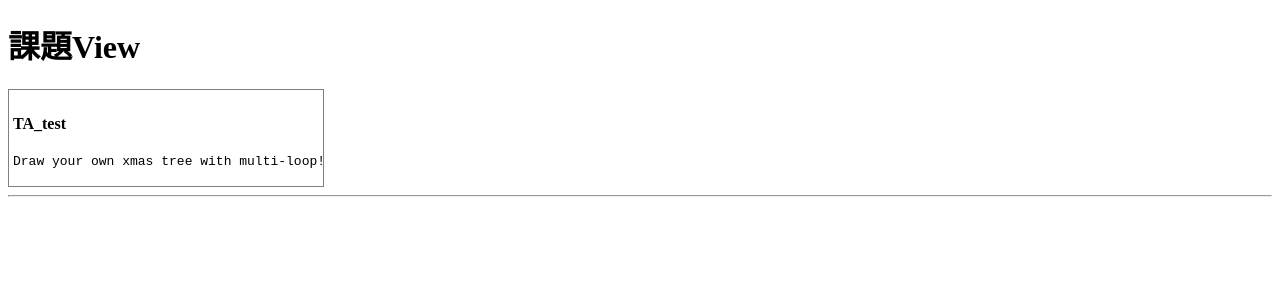
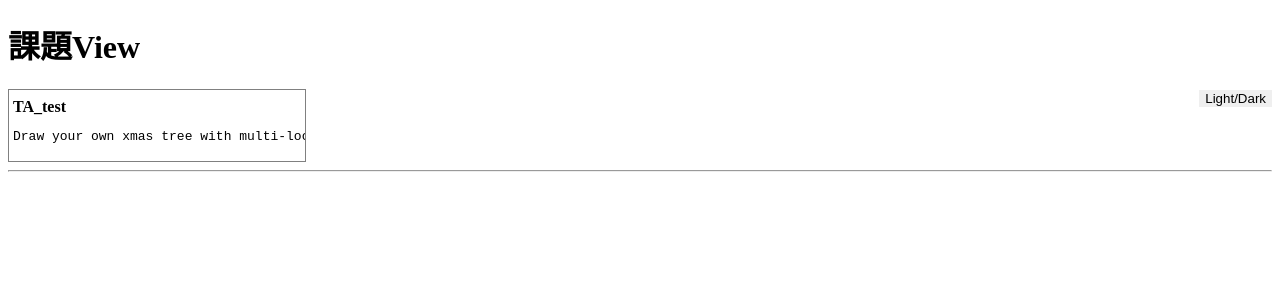
Before and after one commit to elzup/SibylScope, a Next.js app: page / in a window 1280 px wide. Shown: the top 300 px of the page. Built offline with nearby package versions, Linux system fonts and the light colour scheme.

Commit message:
add darkmode

```diff
--- a/pages/index.tsx
+++ b/pages/index.tsx
@@ -4,6 +4,7 @@ import Axios from 'axios'
 
 const IndexPage = () => {
   const [works, setWorks] = useState<{ [id: string]: string }>({})
+  const [isNight, setNight] = useState<boolean>(false)
 
   useEffect(() => {
     Axios.get('/result.json').then((data) => {
@@ -14,6 +15,11 @@ const IndexPage = () => {
   return (
     <Layout title="Home">
       <h1>課題View</h1>
+      <div style={{ float: 'right' }}>
+        <button style={{ border: 'none' }} onClick={() => setNight((v) => !v)}>
+          Light/Dark
+        </button>
+      </div>
       <div style={{ display: 'grid', gridTemplateColumns: '1fr 1fr 1fr 1fr' }}>
         {Object.entries(works).map(([k, v]) => (
           <div
@@ -22,9 +28,10 @@ const IndexPage = () => {
               overflow: 'scroll',
               border: 'solid gray 1px',
               padding: '4px',
+              ...(isNight ? { background: '#210047', color: 'white' } : {}),
             }}
           >
-            <h4>{k}</h4>
+            <h4 style={{ margin: '4px 0 0 0' }}>{k}</h4>
             <code>
               <pre>{v}</pre>
             </code>
```
